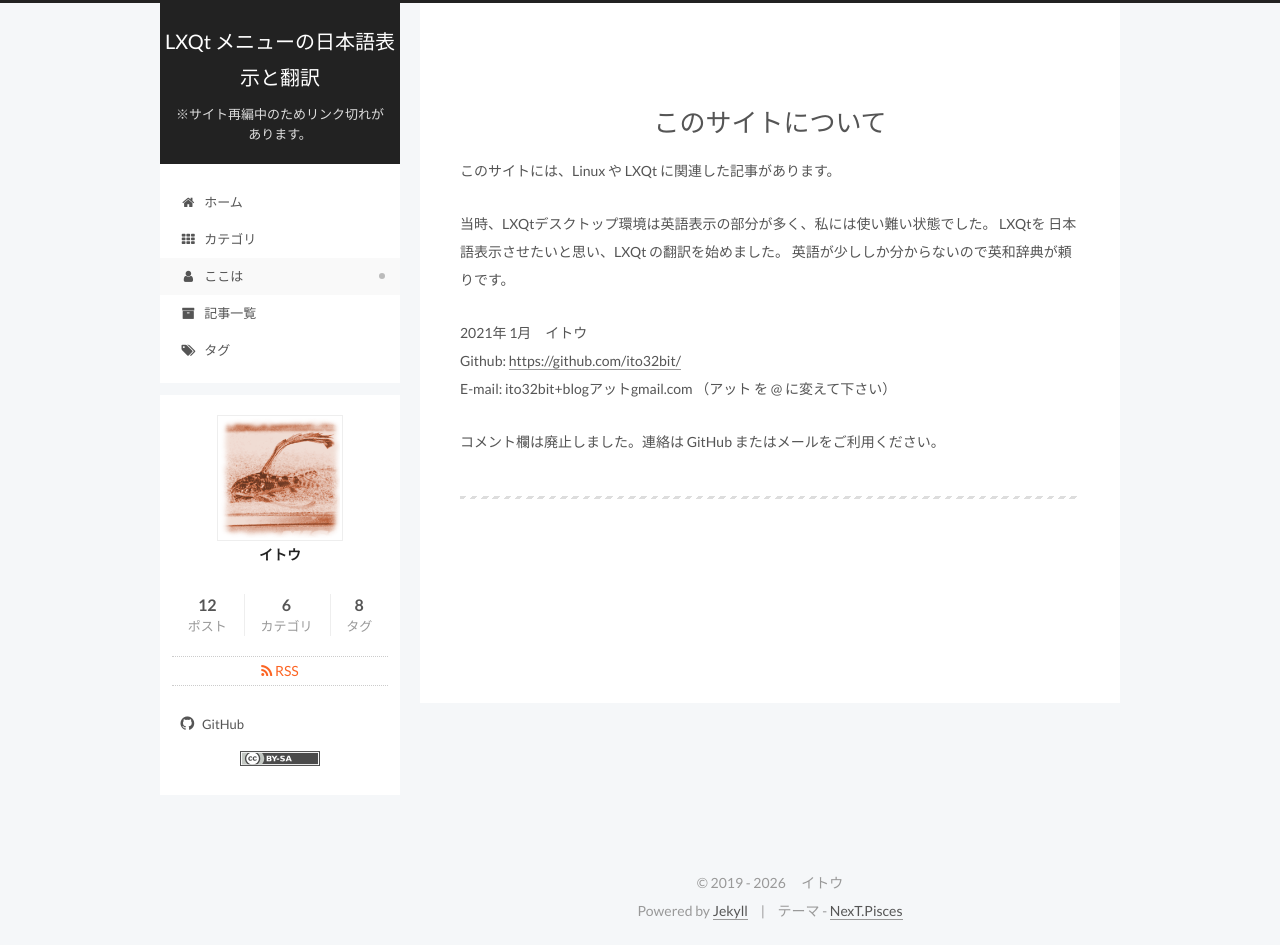
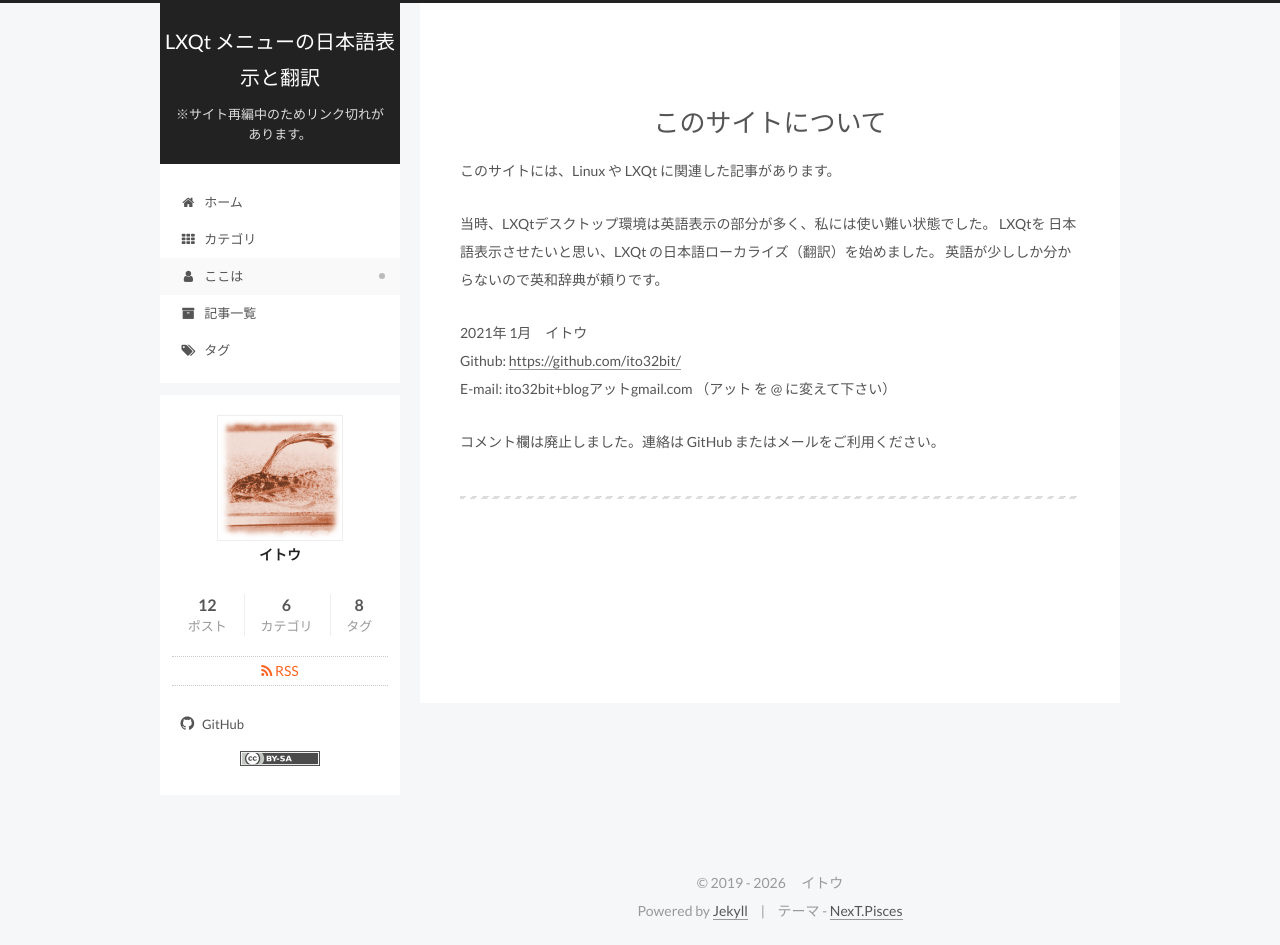
Before and after one commit to ito32bit/blog, a Jekyll site: the page built from about/index.md, in a window 1280 px wide. Built offline with Jekyll 4.4.1, drawn with Linux system fonts in a browser that asks for light colours; part of the change alters nothing that is shown.

Commit message:
Update index.md

```diff
--- a/about/index.md
+++ b/about/index.md
@@ -6,17 +6,12 @@ type: about
 このサイトには、Linux や LXQt に関連した記事があります。
 
 当時、LXQtデスクトップ環境は英語表示の部分が多く、私には使い難い状態でした。
-LXQtを 日本語表示させたいと思い、LXQt の翻訳を始めました。
+LXQtを 日本語表示させたいと思い、LXQt の日本語ローカライズ（翻訳）を始めました。
 英語が少ししか分からないので英和辞典が頼りです。
 
 <!--
 ***
-
 内容を正確に書くように努めておりますが、もし間違いに気が付きましたら ご遠慮なくコメント頂ければ幸いです。
-
-なお、コメントは 名前・メールアドレスを入力しても「ゲストとして投稿する」を選択した場合には 内容を確認するまで公開されません。
-ソフトウェアのセキュリティに関する問題を発見した場合は この方法でご連絡ください。
-匿名でもコメントできます。
 -->
 
 2021年 1月　イトウ
```
